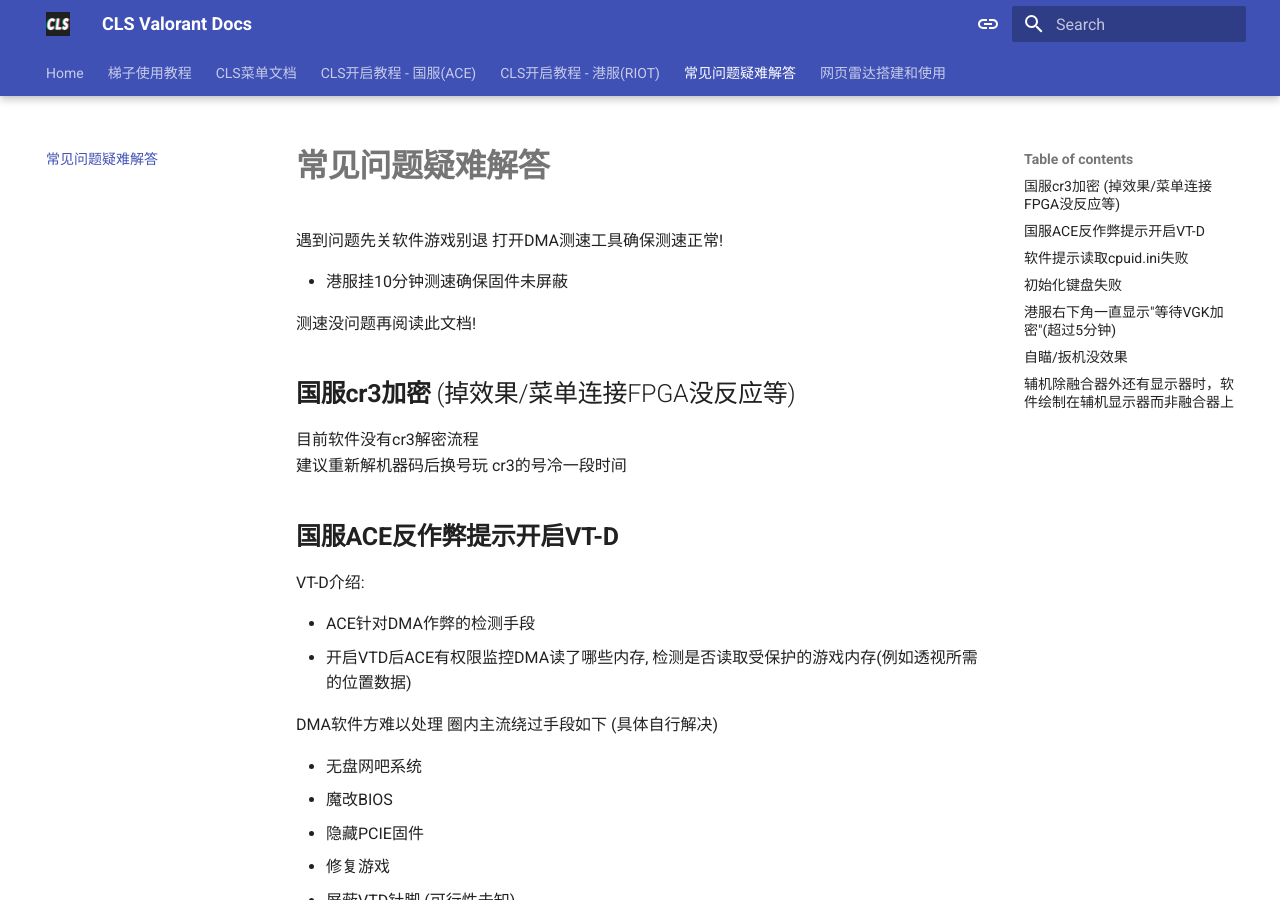
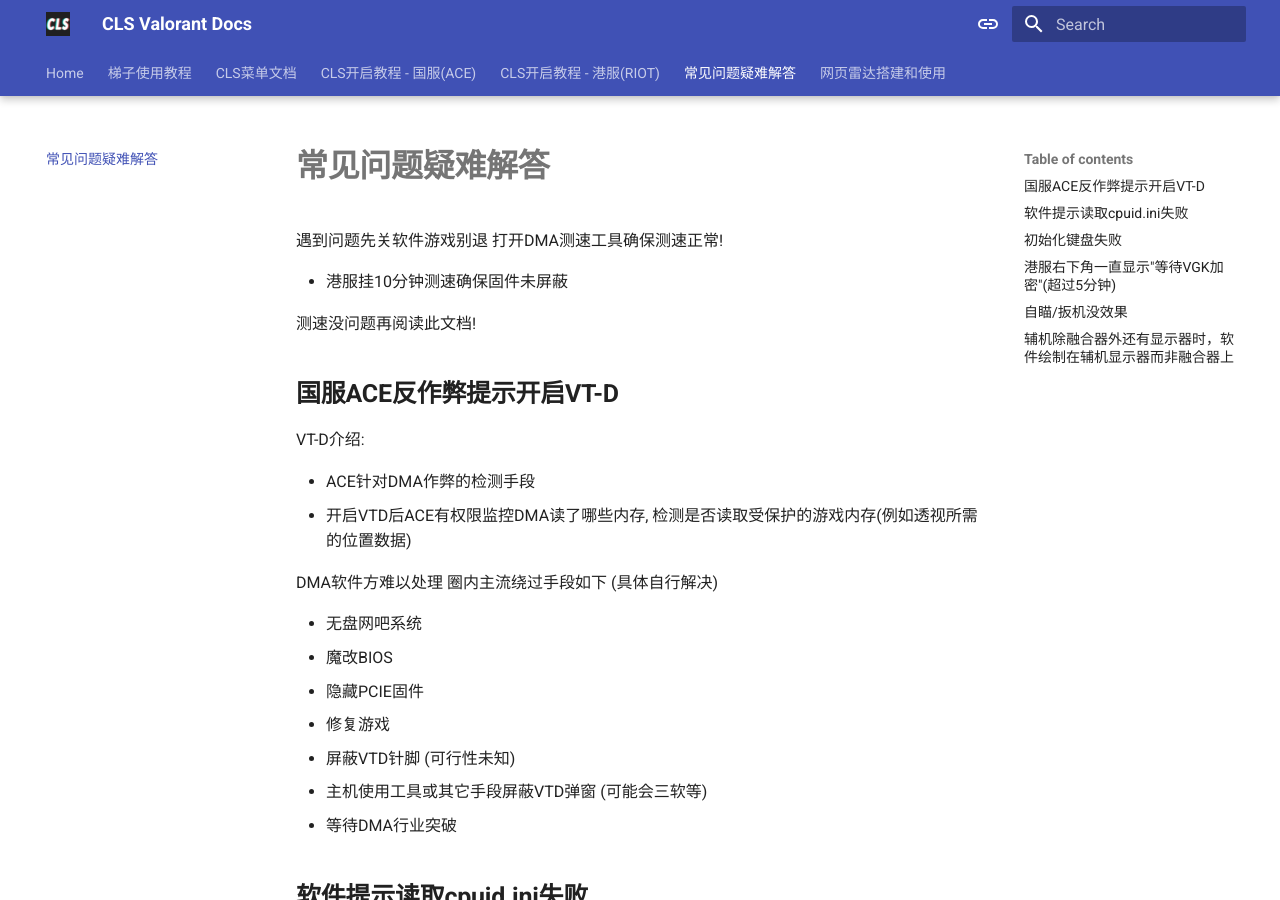
Before and after one commit to dummy37485/cls-valorant-mkdocs-project, an MkDocs documentation site: the page built from docs/常见问题疑难解答.md, in a window 1280 px wide and 900 px high. Built offline with MkDocs 1.6.1 and Material for MkDocs 9.7.7, drawn with Linux system fonts in a browser that asks for light colours.

Commit message:
Update 常见问题疑难解答.md

```diff
--- a/docs/常见问题疑难解答.md
+++ b/docs/常见问题疑难解答.md
@@ -5,12 +5,6 @@
 - 港服挂10分钟测速确保固件未屏蔽
 
 测速没问题再阅读此文档!
-
-
-## **国服cr3加密** (掉效果/菜单连接FPGA没反应等)
-目前软件没有cr3解密流程
-建议重新解机器码后换号玩 cr3的号冷一段时间
-
 
 ## **国服ACE反作弊提示开启VT-D**
 VT-D介绍:
```
